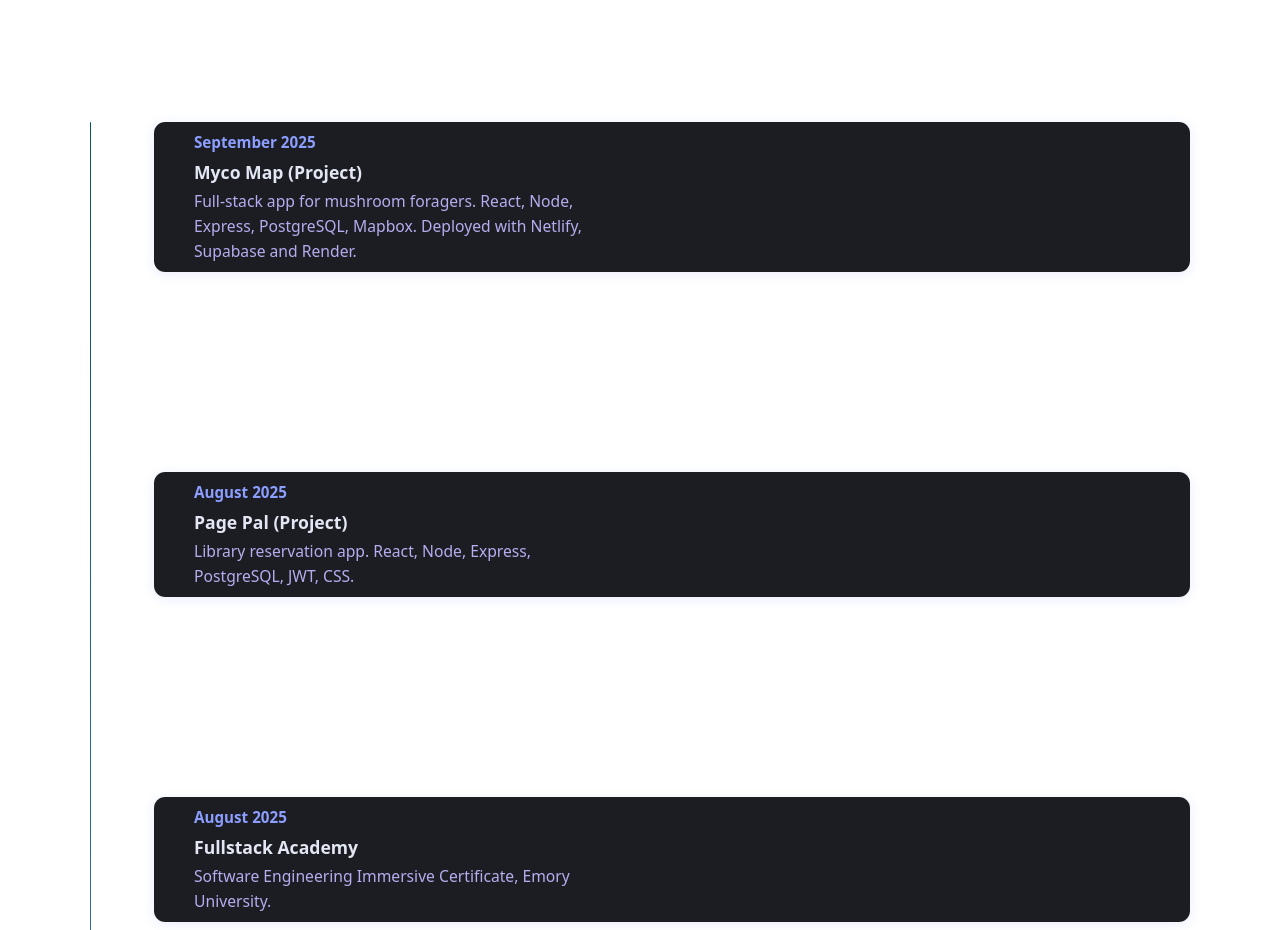
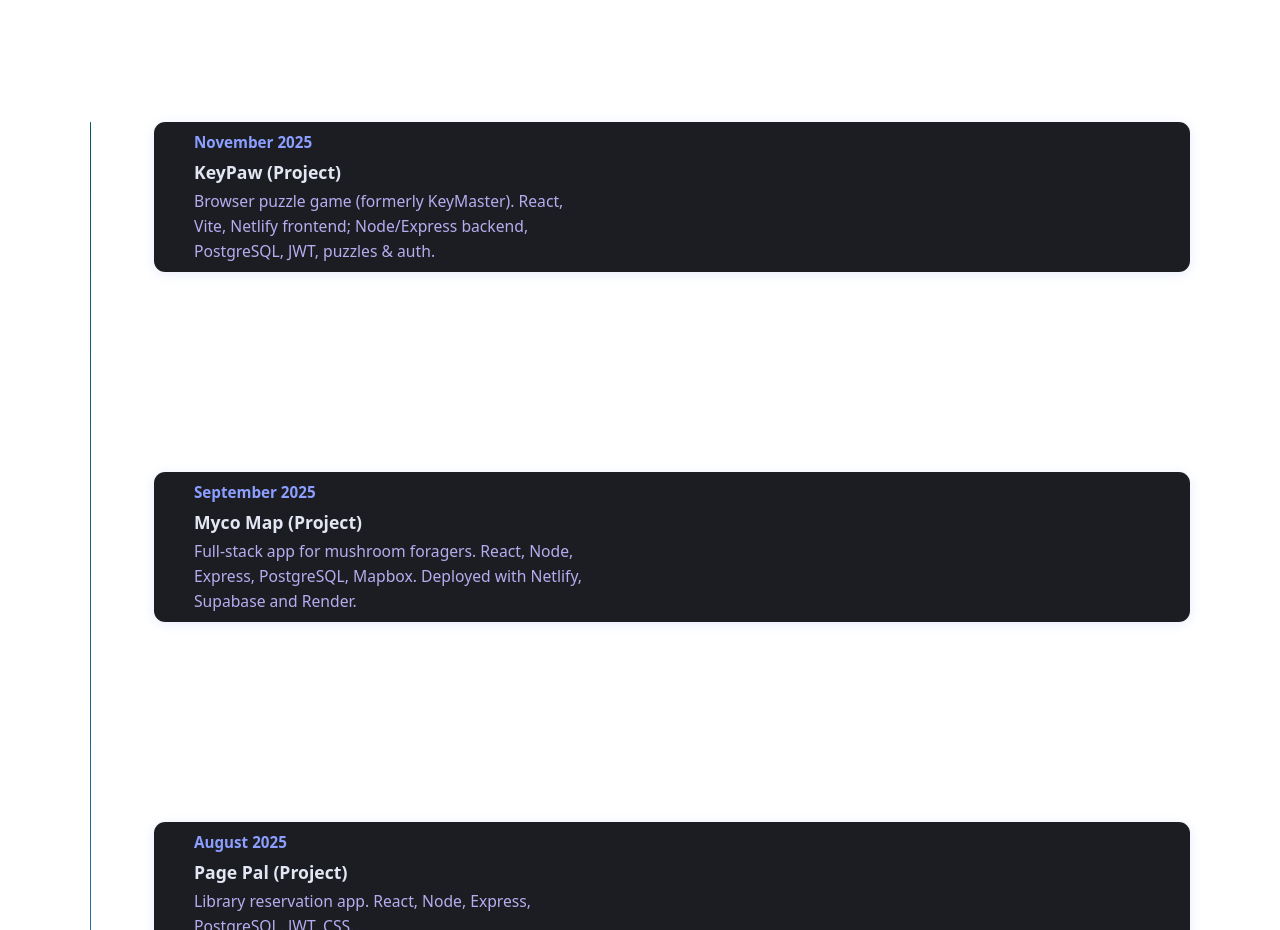
Before and after one commit to MajerAsh/AMajerWebsite, a React (Vite) app: page / in a window 1280 px wide. Shown: the part 5700-6630 px from the top of the page. Built offline with nearby package versions, Linux system fonts and the light colour scheme.

Commit message:
timeline updated

```diff
--- a/src/components/Timeline.jsx
+++ b/src/components/Timeline.jsx
@@ -20,6 +20,12 @@ function usePopInOnScroll(ref) {
 }
 
 const timelineData = [
+  {
+    date: "November 2025",
+    title: "KeyPaw (Project)",
+    description:
+      "Browser puzzle game (formerly KeyMaster). React, Vite, Netlify frontend; Node/Express backend, PostgreSQL, JWT, puzzles & auth.",
+  },
   {
     date: "September 2025",
     title: "Myco Map (Project)",
```
